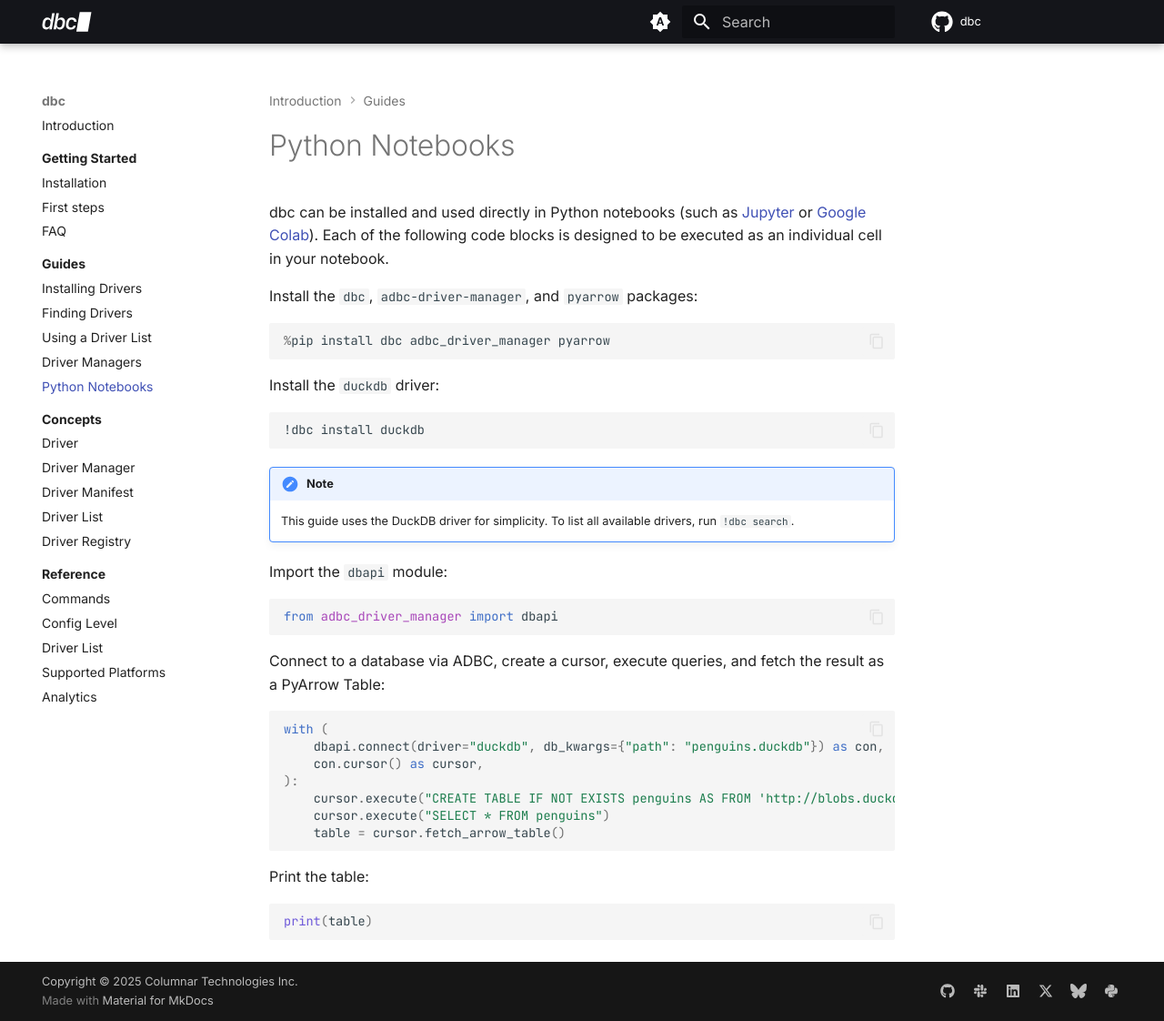
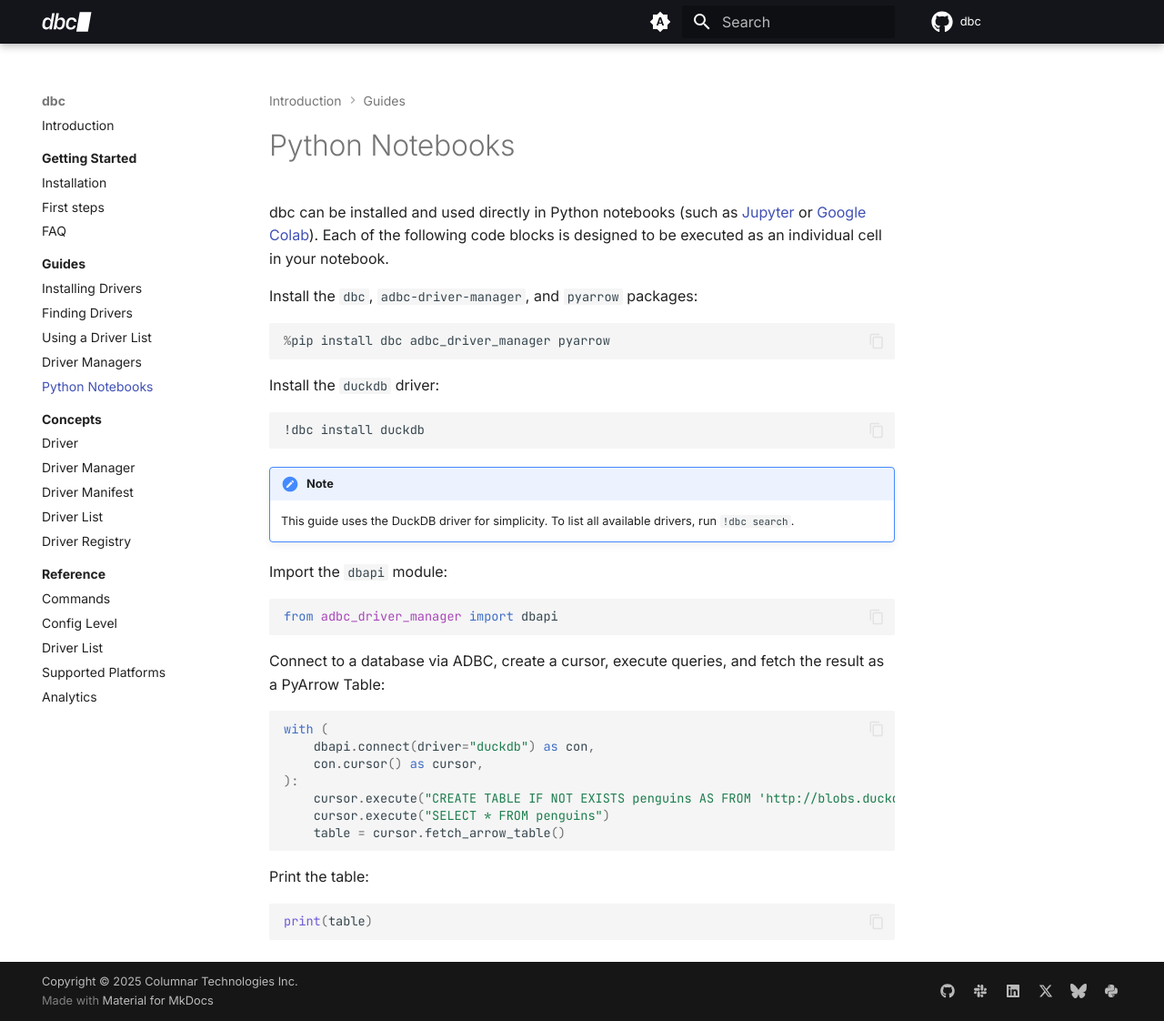
Before and after one commit to columnar-tech/dbc, an MkDocs documentation site: the page built from docs/guides/python_notebooks.md, in a window 1280 px wide and 1122 px high. Shown: the whole window at 91% size. Built offline with MkDocs 1.6.1 and Material for MkDocs 9.7.7, drawn with Linux system fonts in a browser that asks for light colours; plug-ins that fetch from the network failed and are left out; comment, search, counter and statistics services are not loaded.

Commit message:
docs: use in-memory database in notebooks guide
Co-authored-by: Bryce Mecum <petridish@gmail.com>

````diff
--- a/docs/guides/python_notebooks.md
+++ b/docs/guides/python_notebooks.md
@@ -46,7 +46,7 @@ Connect to a database via ADBC, create a cursor, execute queries, and fetch the
 
 ```python
 with (
-    dbapi.connect(driver="duckdb", db_kwargs={"path": "penguins.duckdb"}) as con,
+    dbapi.connect(driver="duckdb") as con,
     con.cursor() as cursor,
 ):
     cursor.execute("CREATE TABLE IF NOT EXISTS penguins AS FROM 'http://blobs.duckdb.org/data/penguins.csv'")
````
